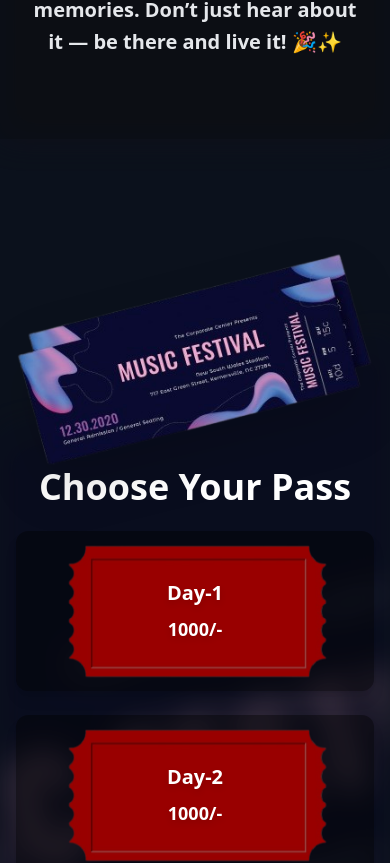
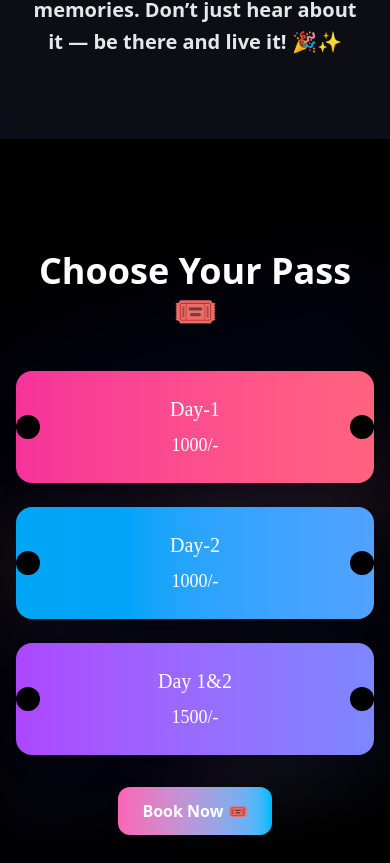
Before and after one commit to IndrakanthKolluri/Bubble_Fest, a React (Vite) app: page / in a window 390 px wide. Shown: the part 4090-4953 px from the top of the page. Built offline with nearby package versions, Linux system fonts and the light colour scheme; a web font is replaced by a local one.

Commit message:
changes the styles in tickets

```diff
--- a/src/Components/Tickets.jsx
+++ b/src/Components/Tickets.jsx
@@ -1,62 +1,48 @@
-import tickets from "../assets/tickets.png";
-import tickets1 from "../assets/tickets1.png";
+import tickets from "../assets/tickets.png"; // 👈 use any image from assets
 
 export default function PassSection() {
+  const passes = [
+    { title: "Day-1", price: "1000/-", color: "from-pink-500 to-rose-400" },
+    { title: "Day-2", price: "1000/-", color: "from-sky-500 to-blue-400" },
+    { title: "Day 1&2", price: "1500/-", color: "from-purple-500 to-indigo-400" },
+  ];
+
   return (
-    <section className="relative w-full py-28 flex items-center justify-center">
+    <section className="relative w-full py-28 flex items-center justify-center bg-black overflow-hidden">
       {/* Blurred Background */}
-      <div className="absolute inset-0 h-[120%]">
+      <div className="absolute inset-0">
         <img
           src={tickets}
           alt="Background"
-          className="w-full h-full object-cover blur-lg opacity-40"
+          className="w-full h-full object-cover blur-2xl opacity-30"
         />
       </div>
 
-      {/* Overlay to darken slightly */}
-      <div className="absolute inset-0 bg-black/30"></div>
-
       {/* Foreground Content */}
       <div className="relative z-10 flex flex-col md:flex-row items-center justify-between w-11/12 max-w-7xl mx-auto">
-        {/* Left Image (normal, clear) */}
-        <div className="w-full md:w-1/2 flex justify-center">
-          <img
-            src={tickets}
-            alt="Booking Tickets"
-            className="w-[28rem] drop-shadow-2xl"
-          />
+        {/* Left Illustration */}
+        <div className="w-full md:w-1/2 flex justify-center mb-10 md:mb-0">
+          <h2 className="text-4xl md:text-5xl font-bold text-white text-center md:text-left">
+            Choose Your Pass 🎟️
+          </h2>
         </div>
 
         {/* Right Content */}
-        <div className="w-full md:w-1/2 flex flex-col items-center text-center space-y-6">
-          <h2 className="text-4xl font-bold text-white">Choose Your Pass</h2>
-
+        <div className="w-full md:w-1/2 flex flex-col items-center text-center space-y-8">
           {/* Ticket Styled Cards */}
-          <div className="grid grid-cols-1 sm:grid-cols-3 gap-6 w-full max-w-md">
-            {[
-              { title: "Day-1", price: "1000/-" },
-              { title: "Day-2", price: "1000/-" },
-              { title: "Day 1&2", price: "1500/-" },
-            ].map((pass, idx) => (
+          <div className="grid grid-cols-1 sm:grid-cols-3 gap-6 w-full max-w-lg">
+            {passes.map((pass, idx) => (
               <div
                 key={idx}
-                className="relative w-full h-40 flex items-center justify-center"
+                className={`relative bg-gradient-to-r ${pass.color} text-white rounded-2xl shadow-xl flex flex-col items-center justify-center p-6 h-28 transform transition hover:scale-105`}
               >
-                {/* Ticket Background */}
-                <img
-                  src={tickets1}
-                  alt="Ticket"
-                  className="absolute inset-0 w-full h-full object-cover rounded-xl shadow-lg"
-                />
+                {/* Decorative Notches */}
+                <span className="absolute top-1/2 left-0 -translate-y-1/2 w-6 h-6 bg-black rounded-full"></span>
+                <span className="absolute top-1/2 right-0 -translate-y-1/2 w-6 h-6 bg-black rounded-full"></span>
 
-                {/* Text Overlay */}
-                <div className="relative z-10 text-white text-center">
-                  <h3 className="text-xl font-bold drop-shadow-md">{pass.title}</h3>
-                  <p className="mt-2 text-lg font-semibold drop-shadow-md">{pass.price}</p>
-                </div>
-
-                {/* Dark overlay for better readability */}
-                <div className="absolute inset-0 bg-black/40 rounded-xl"></div>
+                {/* Content */}
+                <h3 className="text-xl kaushan-script-regular font-bold">{pass.title}</h3>
+                <p className="mt-2 text-lg kaushan-script-regular font-semibold">{pass.price}</p>
               </div>
             ))}
           </div>
--- a/src/index.css
+++ b/src/index.css
@@ -39,3 +39,9 @@
   font-weight: 400;
   font-style: normal;
 }
+
+.kaushan-script-regular {
+  font-family: "Kaushan Script", cursive;
+  font-weight: 400;
+  font-style: normal;
+}
```
